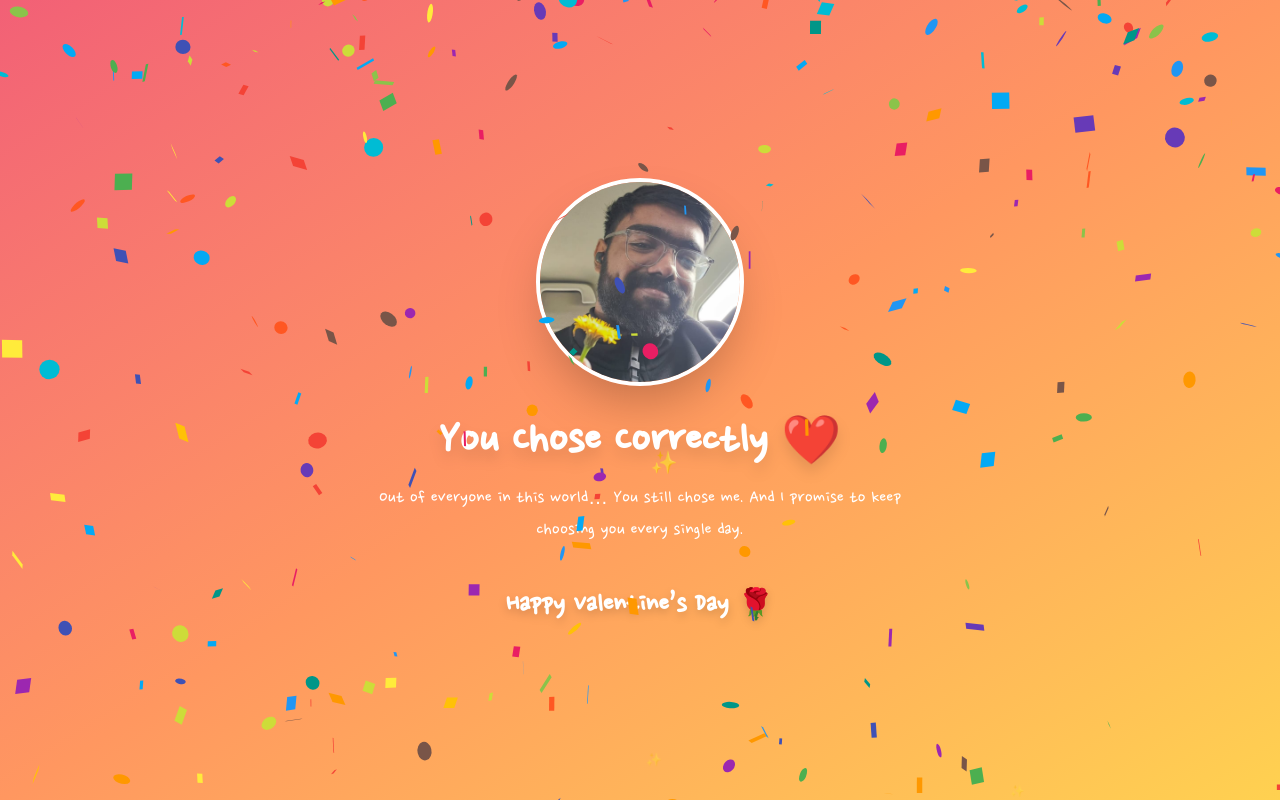
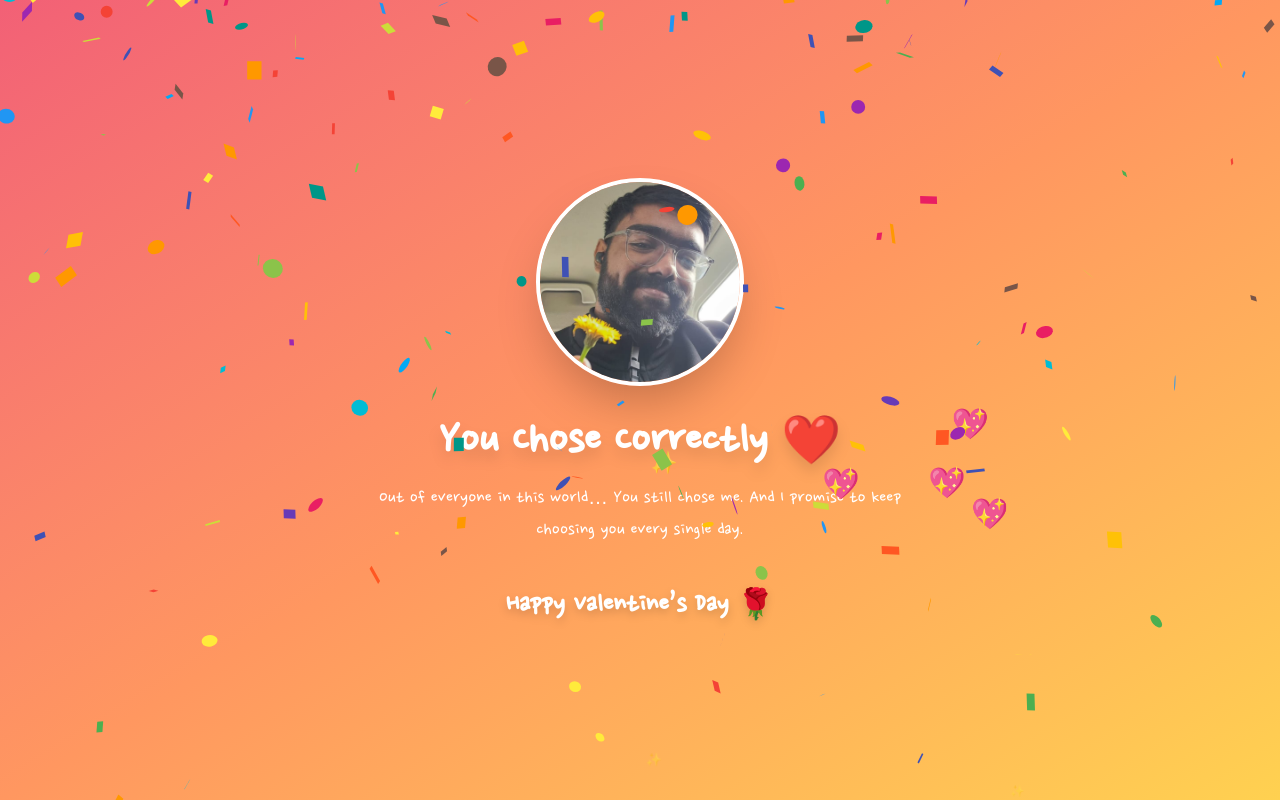
Before and after one commit to HelicalSprin/forever-match, a Next.js app: page /success in a window 1280 px wide. Built offline with nearby package versions, Linux system fonts and the light colour scheme; a web font is replaced by a local one.

Commit message:
confettiws corrected

```diff
--- a/app/success/page.js
+++ b/app/success/page.js
@@ -6,11 +6,14 @@ import { useEffect, useState } from "react";
 
 export default function Success() {
 
-  const [size, setSize] = useState({ width: 0, height: 0 });
+  const [screen, setScreen] = useState({
+    width: 0,
+    height: 0
+  });
 
-  // Get screen size for confetti
+  // ⭐ SAFE window access
   useEffect(() => {
-    setSize({
+    setScreen({
       width: window.innerWidth,
       height: window.innerHeight
     });
@@ -20,30 +23,33 @@ export default function Success() {
     <div className="relative flex flex-col items-center justify-center h-screen overflow-hidden bg-gradient-to-br from-lovePink via-lovePeach to-loveGold text-white text-center p-6">
 
       {/* 🎉 CONFETTI */}
+      {screen.width > 0 && (
         <Confetti
-        width={size.width}
-        height={size.height}
-        numberOfPieces={350}
+          width={screen.width}
+          height={screen.height}
+          numberOfPieces={200}
           recycle={true}
           gravity={0.15}
         />
+      )}
 
       {/* ❤️ HEART RAIN */}
-      {[...Array(25)].map((_, i) => (
+      {screen.width > 0 &&
+        [...Array(25)].map((_, i) => (
           <motion.div
             key={i}
             className="absolute text-3xl"
             initial={{
               y: -100,
-            x: Math.random() * window.innerWidth
+              x: Math.random() * screen.width
             }}
             animate={{
-            y: window.innerHeight + 100
+              y: screen.height + 100
             }}
             transition={{
-            duration: 4 + Math.random() * 3,
+              duration: 4 + Math.random() * 2,
               repeat: Infinity,
-            delay: Math.random() * 2
+              delay: Math.random()
             }}
           >
             💖
@@ -51,15 +57,16 @@ export default function Success() {
         ))}
 
       {/* ✨ SPARKLES */}
-      {[...Array(20)].map((_, i) => (
+      {screen.width > 0 &&
+        [...Array(20)].map((_, i) => (
           <motion.div
             key={i}
             className="absolute text-xl"
             initial={{
               opacity: 0,
               scale: 0,
-            x: Math.random() * window.innerWidth,
-            y: Math.random() * window.innerHeight
+              x: Math.random() * screen.width,
+              y: Math.random() * screen.height
             }}
             animate={{
               opacity: [0, 1, 0],
```
Lines whose indentation alone changed are shown as unchanged.
